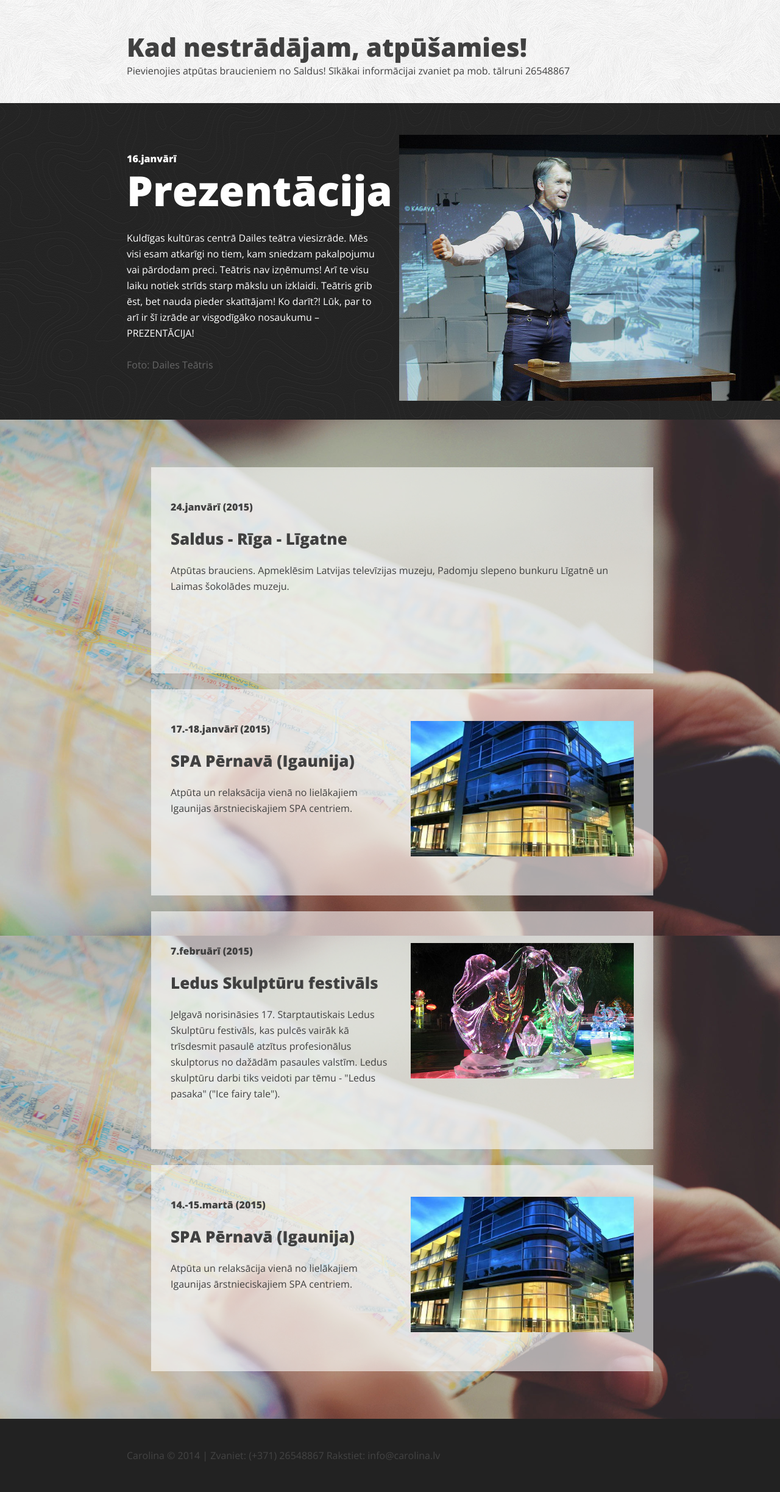
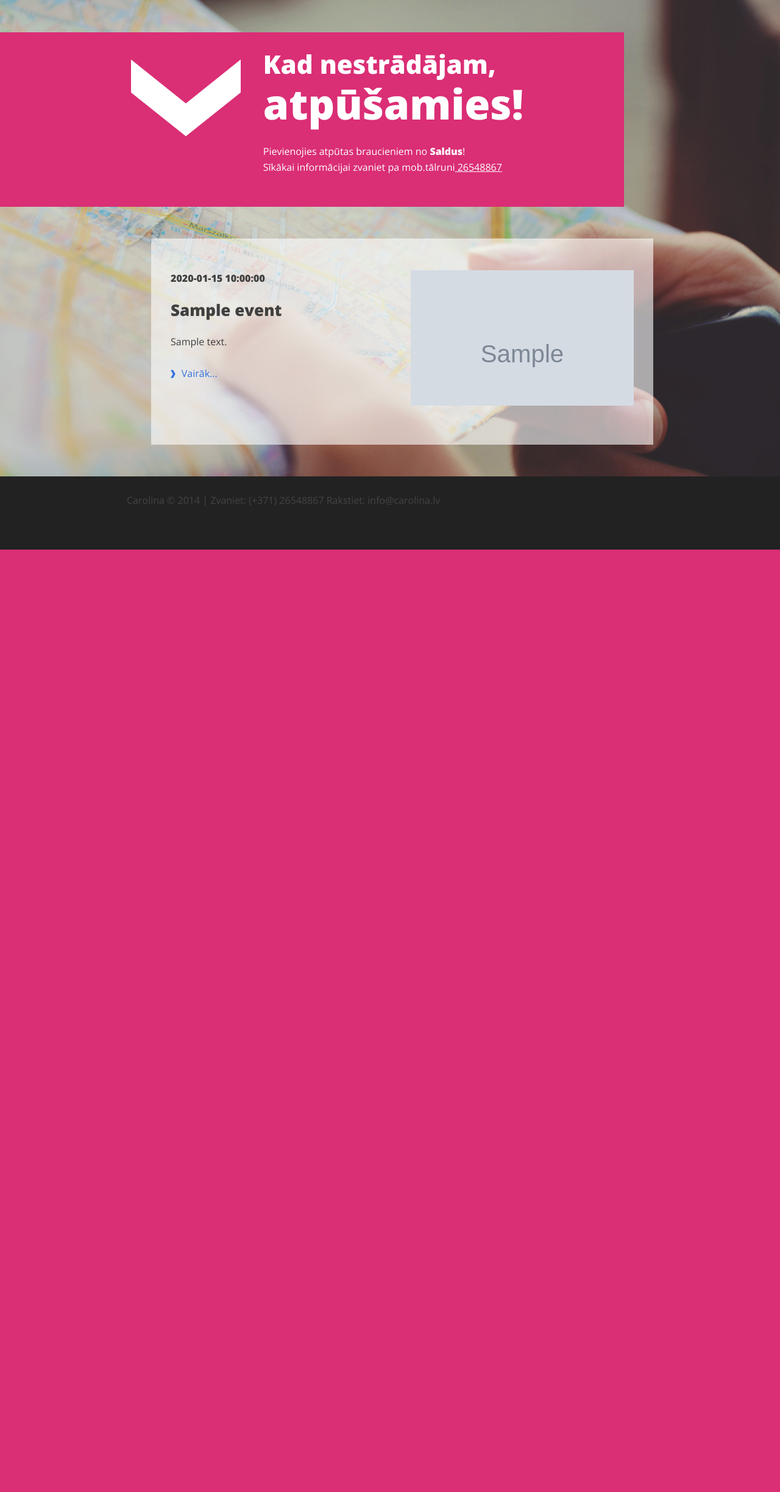
Before and after one commit to clashboom/carol, a Python web app: template app/templates/atputa.html in a window 1280 px wide. Shown: the part 80-2526 px from the top of the page at 61% size. After the commit the page ends 981 px from the top, so only its background shows below. Run offline with Jinja, Linux system fonts and the light colour scheme; the template is opened without the code that fills it: most values are stand-ins (such as "Sample title", 1, 10 or a date in 2020); grey boxes marked "Sample" are stand-in pictures.

Commit message:
updated to entity based entries

```diff
--- a/app/app.yaml
+++ b/app/app.yaml
@@ -20,6 +20,10 @@ handlers:
   - url: /styles
     static_dir: styles
 
+  - url: /atputa/pievienot
+    script: main.app
+    login: admin
+
   - url: .*
     script: main.app
 
--- a/app/styles/components/_components/_guides-list.scss
+++ b/app/styles/components/_components/_guides-list.scss
@@ -40,8 +40,18 @@
     margin: 0 32px 0;
   }
 
+  ul {
+    @include small-only {
+      margin-top: 1em;
+    }
+  }
+
   ul, li {
     text-align: left;
+    @include small-only {
+      padding: 0 15px;
+
+    }
   }
 
   .primary-content {
--- a/app/styles/components/_components/_list.scss
+++ b/app/styles/components/_components/_list.scss
@@ -159,8 +159,12 @@ ol.list-links {
 /*==========  FEATURED LIST  ==========*/
 
 .featured-list {
-  padding-top: $lineHeight * 3;
-  padding-bottom: $lineHeight * 3;
+  padding-top: $lineHeight;
+  padding-bottom: $lineHeight;
+  @include medium {
+  padding-top: $lineHeight * 1;
+  padding-bottom: $lineHeight * 2;
+  }
 }
 
 .featured-list__item {
@@ -225,9 +229,9 @@ ol.list-links {
       margin: 0;
       position: absolute;
       top: 0;
-      height: 100%;
-      width: 100%;
-      left: 0;
+      right: 0;
+      // height: 100%;
+      // width: 100%;
     }
   }
 }
--- a/app/styles/components/_modules/_featured-section.scss
+++ b/app/styles/components/_modules/_featured-section.scss
@@ -7,4 +7,5 @@
 .featured-section {
   background: $colorGrayBackground url(/images/turisms.jpg) no-repeat center center fixed;
   background-size: cover;
+  padding-top: 1px;
 }
--- a/app/styles/components/_modules/_guides-section.scss
+++ b/app/styles/components/_modules/_guides-section.scss
@@ -3,6 +3,9 @@
   background-size: cover;
   text-align: center;
   padding: $lineHeight 0 $lineHeight*4;
+  @include small-only {
+    padding: $lineHeight 0;
+  }
 }
 
 .guides-section > header p,
--- a/app/styles/components/_modules/_highlight.scss
+++ b/app/styles/components/_modules/_highlight.scss
@@ -42,6 +42,12 @@
   @include wide {
     min-height: $lineHeight*8;
   }
+
+  @include small-only {
+    padding-bottom: $lineHeight*2;
+  }
+
+
 }
 
 .highlight-module__title {
--- /dev/null
+++ b/app/styles/components/_pages/__event.scss
@@ -0,0 +1,4 @@
+.event__img {
+  display: block;
+  margin-top: 1em;
+}
--- a/app/styles/components/components.css
+++ b/app/styles/components/components.css
@@ -926,6 +926,11 @@ pre {
     min-height: 208px;
   }
 }
+@media only screen and (max-width: 619px) {
+  .highlight-module__container {
+    padding-bottom: 52px;
+  }
+}
 
 .highlight-module__title {
   font-family: "Open Sans", sans-serif;
@@ -1607,6 +1612,11 @@ div.highlight > pre > code .il, code .highlight .il {
   text-align: center;
   padding: 26px 0 104px;
 }
+@media only screen and (max-width: 619px) {
+  .guides-section {
+    padding: 26px 0;
+  }
+}
 
 .guides-section > header p,
 .guides-section > header h2 {
@@ -1649,6 +1659,7 @@ div.highlight > pre > code .il, code .highlight .il {
 .featured-section {
   background: #f0f0f0 url(/images/turisms.jpg) no-repeat center center fixed;
   background-size: cover;
+  padding-top: 1px;
 }
 
 /**
@@ -2649,8 +2660,14 @@ ol.list-links.list-links--secondary a::before {
 
 /*==========  FEATURED LIST  ==========*/
 .featured-list {
-  padding-top: 78px;
-  padding-bottom: 78px;
+  padding-top: 26px;
+  padding-bottom: 26px;
+}
+@media only screen and (min-width: 620px) {
+  .featured-list {
+    padding-top: 26px;
+    padding-bottom: 52px;
+  }
 }
 
 .featured-list__item {
@@ -2712,9 +2729,7 @@ ol {
     margin: 0;
     position: absolute;
     top: 0;
-    height: 100%;
-    width: 100%;
-    left: 0;
+    right: 0;
   }
 }
 
@@ -3189,8 +3204,18 @@ object {
 .guides-list__item p {
   margin: 0 32px 0;
 }
+@media only screen and (max-width: 619px) {
+  .guides-list__item ul {
+    margin-top: 1em;
+  }
+}
 .guides-list__item ul, .guides-list__item li {
   text-align: left;
+}
+@media only screen and (max-width: 619px) {
+  .guides-list__item ul, .guides-list__item li {
+    padding: 0 15px;
+  }
 }
 @media only screen and (min-width: 620px) {
   .guides-list__item .primary-content {
@@ -3584,6 +3609,11 @@ form label {
   padding-top: 0.5em;
 }
 
+.event__img {
+  display: block;
+  margin-top: 1em;
+}
+
 /**
 *
 * Helper
--- a/app/styles/components/components.scss
+++ b/app/styles/components/components.scss
@@ -50,6 +50,7 @@
 @import "_pages/_styleguide";
 @import "_pages/_page-resources";
 @import "_pages/_kontakti";
+@import "_pages/_event";
 
 // Make sure this is last to override anything else :)
 @import "_helper";
--- a/app/templates/atputa.html
+++ b/app/templates/atputa.html
@@ -3,98 +3,44 @@
 
 
 {% block main %}
-<div class="atputa_title">
-  <div class="container">
-  <span class="xlarge">Kad nestrādājam, atpūšamies!</span>
-  <span class="subtitle">Pievienojies atpūtas braucieniem no Saldus! Sīkākai informācijai zvaniet pa mob. tālruni 26548867 </span>
-  </div>
+
+
+<div class="featured-section">
+
+ <div class="highlight-module  highlight-module--left   highlight-module--learning  ">
+    <div class="highlight-module__container  icon-chevron-down ">
+        <div class="highlight-module__content   g-wide--push-1 g-wide--pull-1  g-medium--push-1   ">
+          <p class="highlight-module__title xlarge">Kad nestrādājam, <span class="xxlarge">atpūšamies!</span></p>
+          <p class="highlight-module__text">Pievienojies atpūtas braucieniem no <strong>Saldus</strong>!</p>
+          Sīkākai informācijai zvaniet pa mob.tālruni<a href="tel:+37126548867"> 26548867</a>
+        </div>
+    </div>
 </div>
 
-<section class="styleguide__feature-spotlight featured">
-  <div class="featured-spotlight">
-    <div class="container-medium">
-      <div class="featured-spotlight__container g--pull-half">
-        <div class="featured-spotlight__img">
-          <img src="/images/prezentacija.jpg" alt="">
-        </div>
-
-        <div class="container-small">
-          <h3 class="xxlarge">
-          <strong class="subsection-number">16.janvārī</strong>
-            Prezentācija</h3>
-            <p>Kuldīgas kultūras centrā Dailes teātra viesizrāde. Mēs visi esam atkarīgi no tiem, kam sniedzam pakalpojumu vai pārdodam preci. Teātris nav izņēmums! Arī te visu laiku notiek strīds starp mākslu un izklaidi. Teātris grib ēst, bet nauda pieder skatītājam! Ko darīt?! Lūk, par to arī ir šī izrāde ar visgodīgāko nosaukumu – PREZENTĀCIJA!</p>
-            <!-- <a href="/atputa/ziema&#45;rozu&#45;laukuma" class="cta&#45;&#45;primary">Vairāk...</a> -->
-          <span class="subtle">Foto: Dailes Teātris</span>
-        </div>
-
-      </div>
-    </div>
-  </div>
-</section>
-
-<div class="featured-section">
   <div class="container-medium">
 
     <ul class="featured-list">
+    {% for event in events %}
 
       <li class="featured-list__item clear">
         <div class="container-small">
-          <div class="featured-list__content">
-            <strong class="subsection-number">24.janvārī (2015)</strong>
-            <h3>Saldus - Rīga - Līgatne</h3>
-            <p>Atpūtas brauciens. Apmeklēsim Latvijas televīzijas muzeju, Padomju slepeno bunkuru Līgatnē un Laimas šokolādes muzeju.</p>
-            <!-- <a href="/atputa/ziema&#45;rozu&#45;laukuma" class="cta&#45;&#45;primary">Vairāk...</a> -->
+          <div class="featured-list__content g--half">
+            <strong class="subsection-number">{{ event.startDate }}</strong>
+            <h3>{{ event.eventName }}</h3>
+            <p>{{ event.excerpt }}</p>
+            <!-- <a href="/atputa/spa" class="cta&#45;&#45;primary">Vairāk...</a> -->
+            <a href="/atputa/{{ event.key.id() }}" class="cta--primary">Vairāk...</a>
+          </div>
+          <div class="featured-list__img-wrapper g--half g--last">
+            <div class="featured-list__img">
+              <img src="/serve/th/{{ event.image }}?h=400" alt="{{ event.eventName }}">
+            </div>
           </div>
         </div>
       </li>
 
-      <li class="featured-list__item clear">
-        <div class="container-small">
-          <div class="featured-list__content g--half">
-            <strong class="subsection-number">17.-18.janvārī (2015)</strong>
-            <h3>SPA Pērnavā (Igaunija)</h3>
-            <p>Atpūta un relaksācija vienā no lielākajiem Igaunijas ārstnieciskajiem SPA centriem.</p>
-            <!-- <a href="/atputa/spa" class="cta&#45;&#45;primary">Vairāk...</a> -->
-          </div>
-          <div class="featured-list__img-wrapper g--half g--last">
-            <div class="featured-list__img">
-              <img src="/images/spa.jpg" alt="small image placeholder example">
-            </div>
-          </div>
-        </div>
-      </li>
-      <li class="featured-list__item clear">
-        <div class="container-small">
-          <div class="featured-list__content g--half">
-            <strong class="subsection-number">7.februārī (2015)</strong>
-            <h3>Ledus Skulptūru festivāls</h3>
-            <p>Jelgavā norisināsies 17. Starptautiskais Ledus Skulptūru festivāls, kas pulcēs vairāk kā trīsdesmit pasaulē atzītus profesionālus skulptorus no dažādām pasaules valstīm. Ledus skulptūru darbi tiks veidoti par tēmu - "Ledus pasaka" ("Ice fairy tale").</p>
-            <!-- <a href="/atputa/spa" class="cta&#45;&#45;primary">Vairāk...</a> -->
-          </div>
-          <div class="featured-list__img-wrapper g--half g--last">
-            <div class="featured-list__img">
-              <img src="/images/ice.jpg" alt="small image placeholder example">
-            </div>
-          </div>
-        </div>
-      </li>
-      <li class="featured-list__item clear">
-        <div class="container-small">
-          <div class="featured-list__content g--half">
-            <strong class="subsection-number">14.-15.martā (2015)</strong>
-            <h3>SPA Pērnavā (Igaunija)</h3>
-            <p>Atpūta un relaksācija vienā no lielākajiem Igaunijas ārstnieciskajiem SPA centriem.</p>
-            <!-- <a href="/atputa/spa" class="cta&#45;&#45;primary">Vairāk...</a> -->
-          </div>
-          <div class="featured-list__img-wrapper g--half g--last">
-            <div class="featured-list__img">
-              <img src="/images/spa.jpg" alt="small image placeholder example">
-            </div>
-          </div>
-        </div>
-      </li>
+    {% endfor %}
     </ul>
-
 
   </div>
 </div>
--- a/app/templates/base.html
+++ b/app/templates/base.html
@@ -59,10 +59,12 @@
     </main>
 
     <footer>
-      <div class="container-medium">
+      <div class="container">
+        <p>
         Carolina &copy; 2014  &#124;
         Zvaniet: <a href="tel:+37126548867">(+371) 26548867</a>
         Rakstiet: <a href="mailto:info@carolina.lv">info@carolina.lv</a>
+        </p>
       </div>
     </footer>
 
```
Also changed, not shown: app/main.py (+41 -13 lines), app/templates/brauciens.html (added, +39 -0 lines), app/templates/pievienot.html (+15 -9 lines), app/styles/components/_global.scss (line endings or trailing spaces), 1 other file.
